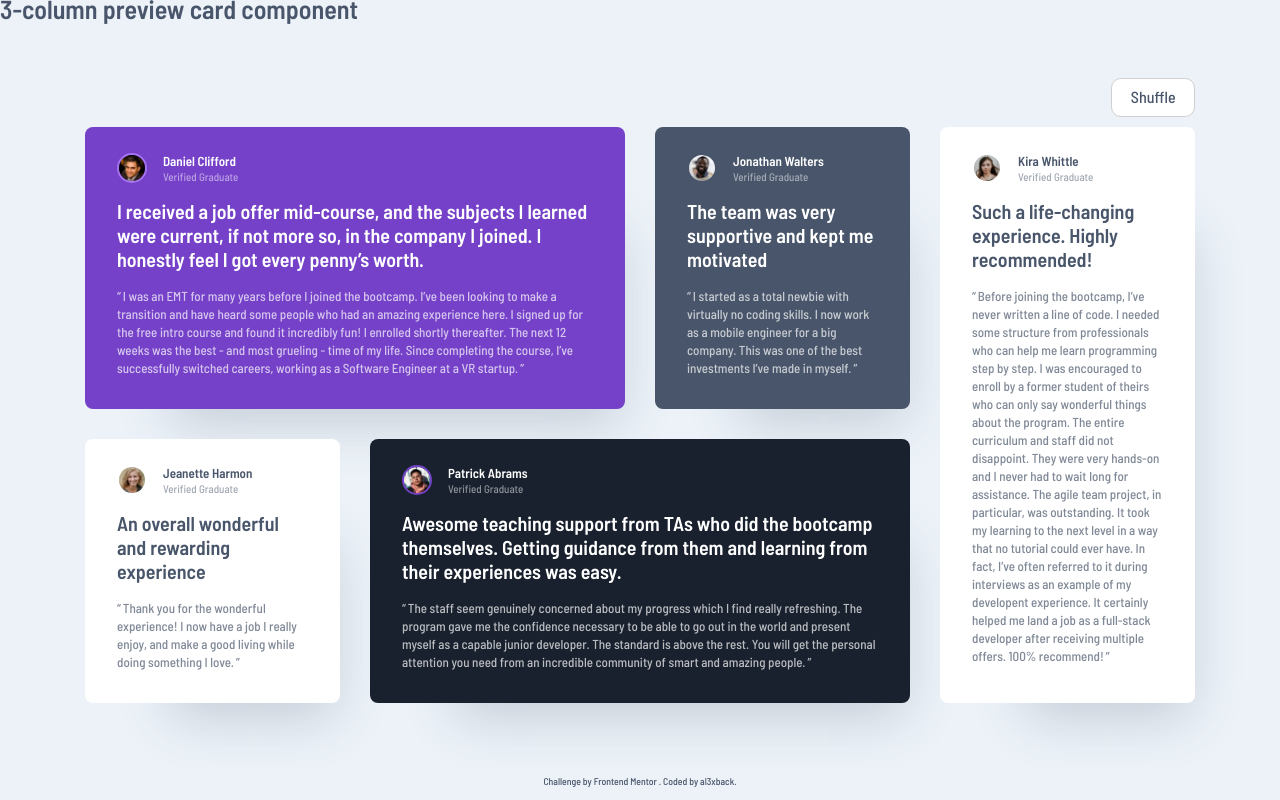
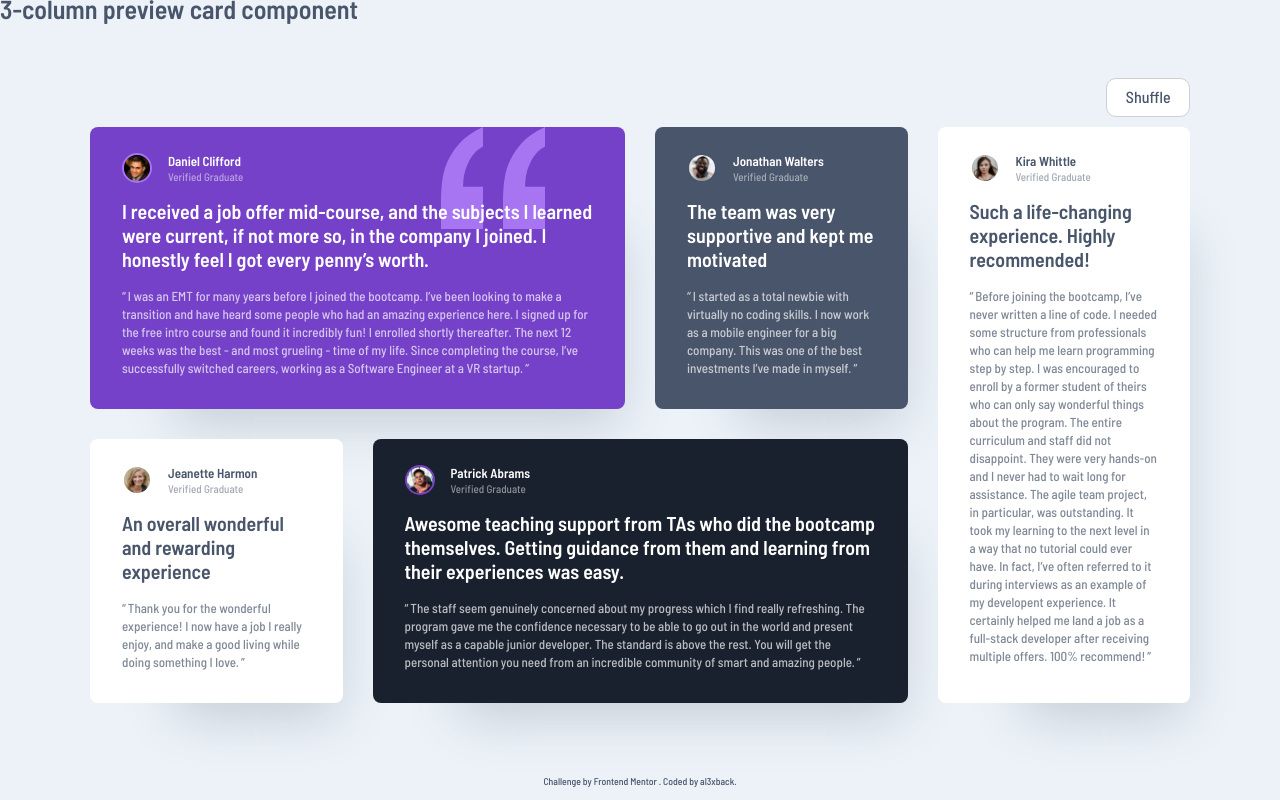
Before and after one commit to al3xback/testimonials--Frontend-Mentor, a Vue app: page / in a window 1280 px wide. Built offline with nearby package versions, Linux system fonts and the light colour scheme.

Commit message:
fix grid structure

```diff
--- a/src/components/UI/BaseCard.vue
+++ b/src/components/UI/BaseCard.vue
@@ -1,5 +1,5 @@
 <template>
-	<figure :class="$style.card" :style="cardStyles">
+	<figure :class="cardClasses" :style="cardStyles">
 		<div :class="$style['card__head']">
 			<slot name="head"></slot>
 		</div>
@@ -11,8 +11,11 @@
 
 <script>
 export default {
-	props: ['bgColor', 'txtColor'],
+	props: ['bgColor', 'txtColor', 'customClass'],
 	computed: {
+		cardClasses() {
+			return [ this.$style.card, this.customClass ]
+		},
 		cardStyles() {
 			return {
 				'background-color': this.bgColor,
@@ -30,6 +33,7 @@ export default {
 	border-radius: 8/13 +0em;
 	box-shadow: 40px 60px 50/13 +0em -47px rgba(72, 85, 106, 0.24);
 	background-color: $moderate-violet;
+	transition: all 0.3s;
 }
 
 .card__head {
--- a/src/components/layout/TheMain.vue
+++ b/src/components/layout/TheMain.vue
@@ -40,9 +40,9 @@ export default {
 			}
 		},
 		adjustScreen() {
-			if (window.innerWidth < 600) {
+			if (window.innerWidth < 750) {
 				this.curScreen = 'mobile';
-			} else if (window.innerWidth < 890) {
+			} else if (window.innerWidth < 1200) {
 				this.curScreen = 'tablet';
 			} else {
 				this.curScreen = 'desktop';
--- a/src/components/quotes/QuoteListItem.vue
+++ b/src/components/quotes/QuoteListItem.vue
@@ -4,7 +4,7 @@
 			:custom-class="$style['color-chip-item']"
 			@select-color="onSelectColor"
 		></color-chips>
-		<base-card :bg-color="colorSet.bgColor" :txt-color="colorSet.mainColor">
+		<base-card :bg-color="colorSet.bgColor" :txt-color="colorSet.mainColor" :custom-class="$style['quote__card']">
 			<template #head>
 				<img
 					:class="$style['quote__author-avatar']"
@@ -51,7 +51,7 @@ export default {
 				mainColor: this.quote.style.color.main,
 				alphaColor1: this.quote.style.color.alpha1,
 				alphaColor2: this.quote.style.color.alpha2,
-				borderColor: this.quote.style.borderColor
+				borderColor: this.quote.style.borderColor,
 			},
 		};
 	},
@@ -81,6 +81,13 @@ export default {
 	position: relative;
 }
 
+.quote:first-child .quote__card {
+	background-image: url('~@/assets/images/icons/quotation.svg');
+	background-repeat: no-repeat;
+	background-size: 104/13 +0em auto;
+	background-position: right 24/13 +0em top;
+}
+
 .quote:hover .color-chip-item {
 	opacity: 1;
 	transform: translate3d(0, 0, 0) scale(1);
@@ -91,7 +98,7 @@ export default {
 }
 
 .quote:hover .color-chip-item:nth-child(2) {
-	transition-delay: 0.10s;
+	transition-delay: 0.1s;
 }
 
 .quote:hover .color-chip-item:nth-child(3) {
@@ -99,8 +106,10 @@ export default {
 }
 
 .quote__author-avatar {
+	width: 30/13 +0em;
+	height: 30/13 +0em;
 	margin-right: 16/13 +0em;
-	border: 2px solid transparent;
+	border: 2/13 +0em solid transparent;
 	border-radius: 50%;
 }
 
@@ -131,4 +140,16 @@ export default {
 	content: '\201D';
 	margin-left: 2/13 +0em;
 }
+
+@media (min-width: 750/16 +0em) {
+	.quote:first-child .quote__card {
+		background-position: right 46/13 +0em top;
+	}
+}
+
+@media (min-width: 1200/16 +0em) {
+	.quote:first-child .quote__card {
+		background-position: right 80/13 +0em top;
+	}
+}
 </style>
--- a/src/components/quotes/QuotesList.vue
+++ b/src/components/quotes/QuotesList.vue
@@ -30,23 +30,25 @@ export default {
 
 <style module lang="scss">
 .quotes {
-	max-width: 1110/13 +0em;
+	max-width: 340/13 +0em;
 	display: grid;
 	grid-template-columns: 1fr;
 	grid-gap: 24/13 +0em;
 	gap: 24/13 +0em;
 }
 
-@media (min-width: 600/16 +0em) {
+@media (min-width: 750/16 +0em) {
 	.quotes {
+		max-width: 700/13 +0em;
+		grid-template-columns: repeat(3, 1fr);
 		grid-gap: 30/13 +0em;
 		gap: 30/13 +0em;
-		grid-template-columns: repeat(3, 1fr);
 	}
 }
 
-@media (min-width: 890/16 +0em) {
+@media (min-width: 1200/16 +0em) {
 	.quotes {
+		max-width: 1100/13 +0em;
 		grid-template-columns: repeat(4, 1fr);
 	}
 }
```
